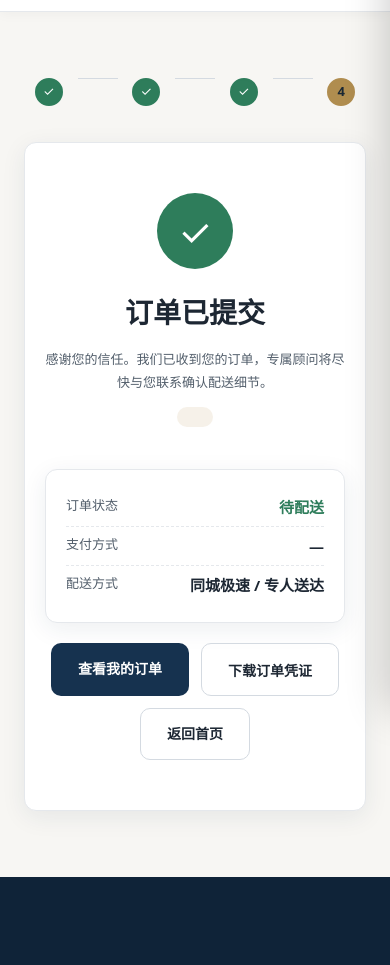
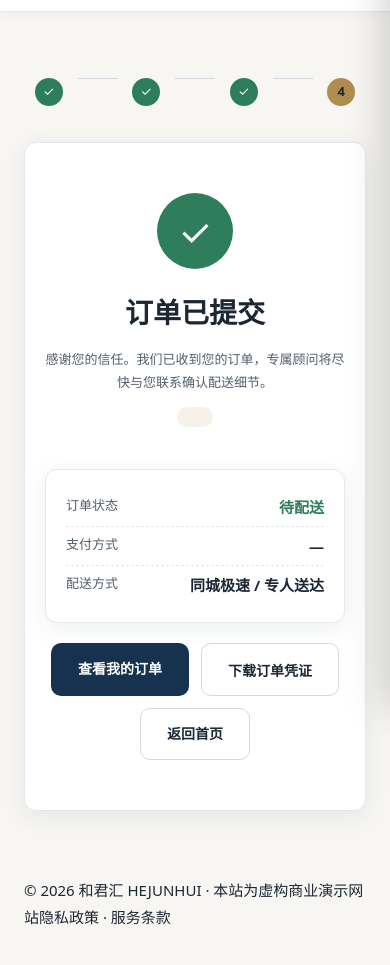
Before and after one commit to 1394641925/hejunhui, a plain HTML site: page success.html in a window 390 px wide. Shown: the part 135-1100 px from the top of the page. After the commit the page ends 1065 px from the top, so only its background shows below. Drawn offline with Linux system fonts and the light colour scheme.

Commit message:
fix dark mode / phone / content

```diff
--- a/success.html
+++ b/success.html
@@ -42,7 +42,7 @@
   </div>
 </div></section>
 
-<footer class="foot"><div class="wrap"><div class="bottom"><span>© 2026 和君汇 HEJUNHUI · 本站为虚构商业演示网站</span><span>隐私政策 · 服务条款</span></div></div></footer>
+<footer class="sitefoot"><div class="wrap"><div class="bottom"><span>© 2026 和君汇 HEJUNHUI · 本站为虚构商业演示网站</span><span>隐私政策 · 服务条款</span></div></div></footer>
 <script src="assets/data.js"></script><script src="assets/app.js"></script>
 <script>
 (function(){
```
